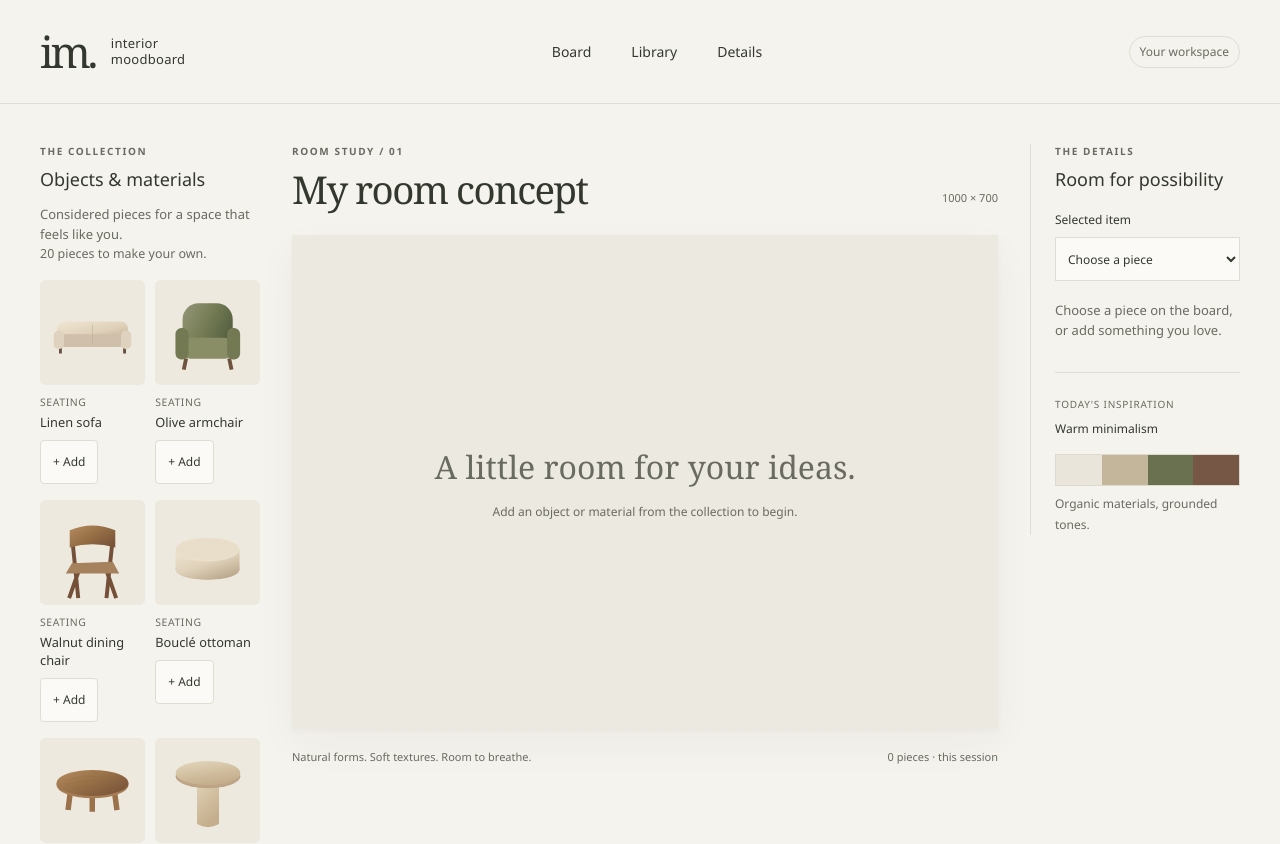
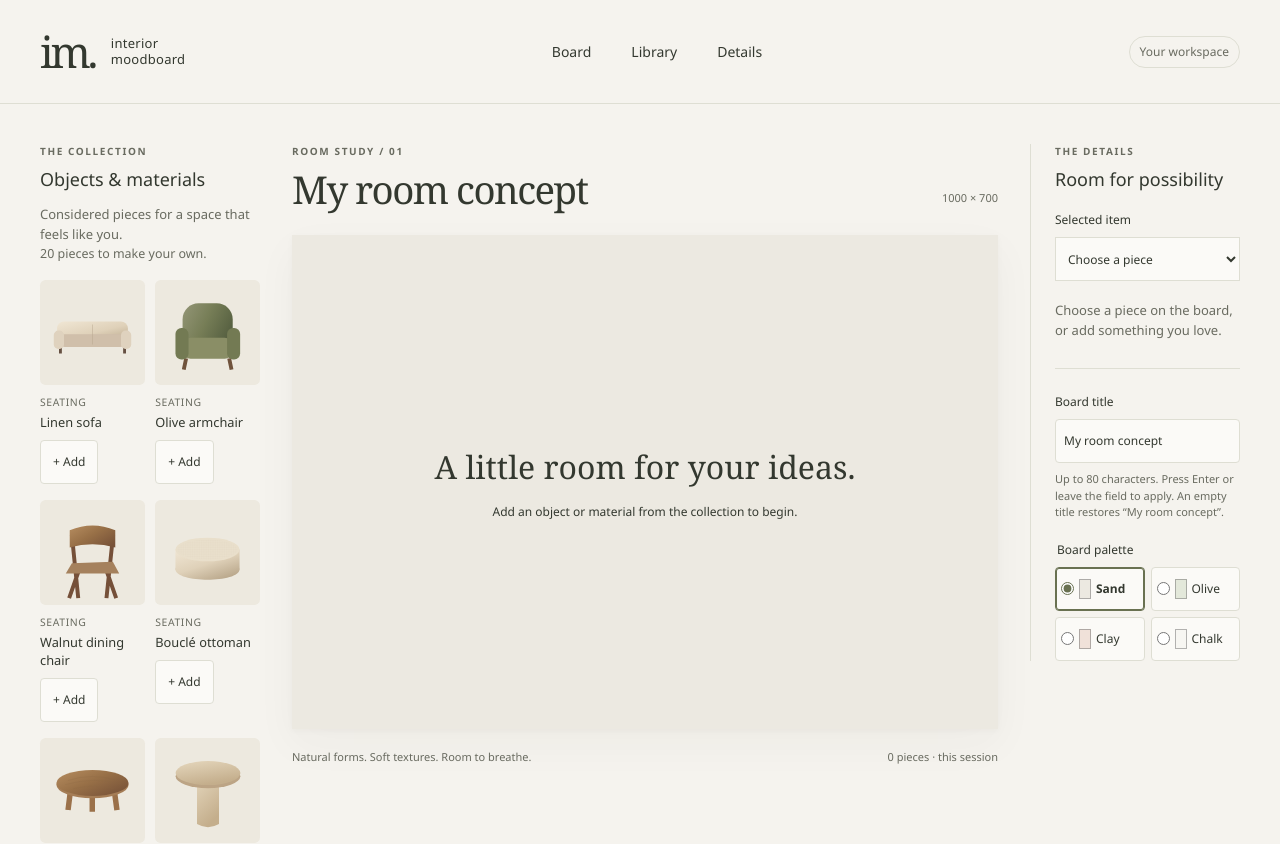
Before and after one commit to StastkaJan/interior-moodboard, a React (Vite) app in the folder app/: page / in a window 1280 px wide. Shown: the top 844 px of the page. Built offline with nearby package versions, Linux system fonts and the light colour scheme.

Commit message:
feat: add board title and palette settings

```diff
--- a/app/src/App.module.css
+++ b/app/src/App.module.css
@@ -90,11 +90,6 @@
   color: var(--color-muted);
   font-size: 13px;
 }
-.footnote {
-  font-size: 11px;
-  color: var(--color-muted);
-  line-height: 1.7;
-}
 .boardHeader {
   display: flex;
   align-items: end;
@@ -127,41 +122,6 @@
 .inspector {
   border-left: 1px solid var(--color-line);
   padding-left: 24px;
-}
-.palettePreview {
-  border-top: 1px solid var(--color-line);
-  margin-top: 32px;
-  padding-top: 24px;
-}
-.palettePreview h3 {
-  font-size: 10px;
-  font-weight: 500;
-  text-transform: uppercase;
-  letter-spacing: 0.08em;
-  color: var(--color-muted);
-}
-.palettePreview > p {
-  margin-top: 8px;
-  font-size: 12px;
-}
-.paletteStrip {
-  display: flex;
-  height: 32px;
-  margin-top: 16px;
-  border: 1px solid #ded9ce;
-}
-.paletteStrip span {
-  flex: 1;
-  background: #eae5da;
-}
-.paletteStrip span:nth-child(2) {
-  background: #c3b69b;
-}
-.paletteStrip span:nth-child(3) {
-  background: var(--color-olive);
-}
-.paletteStrip span:nth-child(4) {
-  background: var(--color-walnut);
 }
 .footer {
   padding: 20px 40px 30px;
--- a/app/src/App.tsx
+++ b/app/src/App.tsx
@@ -2,6 +2,7 @@ import { useReducer, useRef, useState } from 'react'
 import { assets } from './data/assets'
 import type { Asset } from './data/types'
 import { BoardCanvas } from './features/board/BoardCanvas'
+import { BoardSettings } from './features/board/BoardSettings'
 import { ItemInspector } from './features/board/ItemInspector'
 import { boardReducer, createInitialBoard } from './features/board/boardReducer'
 import styles from './App.module.css'
@@ -148,23 +149,7 @@ function App() {
               Choose a piece on the board, or add something you love.
             </p>
           )}
-          <div className={styles.palettePreview}>
-            <h3>Today's inspiration</h3>
-            <p>Warm minimalism</p>
-            <div
-              className={styles.paletteStrip}
-              role="img"
-              aria-label="Chalk, oatmeal, olive, and walnut colors"
-            >
-              <span />
-              <span />
-              <span />
-              <span />
-            </div>
-            <p className={styles.footnote}>
-              Organic materials, grounded tones.
-            </p>
-          </div>
+          <BoardSettings board={board} dispatch={dispatch} />
         </aside>
       </main>
       <footer className={styles.footer}>A space to gather your ideas.</footer>
--- /dev/null
+++ b/app/src/data/palettes.ts
@@ -0,0 +1,6 @@
+export const palettes = [
+  { id: 'sand', label: 'Sand', background: '#ece9e1' },
+  { id: 'olive', label: 'Olive', background: '#e3e8da' },
+  { id: 'clay', label: 'Clay', background: '#f0e1d9' },
+  { id: 'chalk', label: 'Chalk', background: '#f7f6f2' },
+] as const
--- a/app/src/features/board/BoardCanvas.module.css
+++ b/app/src/features/board/BoardCanvas.module.css
@@ -19,7 +19,7 @@
   justify-content: center;
   padding: 24px;
   text-align: center;
-  color: var(--color-muted);
+  color: var(--color-ink);
 }
 
 .empty p {
--- a/app/src/features/board/BoardCanvas.tsx
+++ b/app/src/features/board/BoardCanvas.tsx
@@ -1,4 +1,5 @@
 import { assets } from '../../data/assets'
+import { palettes } from '../../data/palettes'
 import { BoardItem } from './BoardItem'
 import type { Board } from './types'
 import styles from './BoardCanvas.module.css'
@@ -11,7 +12,16 @@ type BoardCanvasProps = {
 
 export function BoardCanvas({ board, selectedId, onSelect }: BoardCanvasProps) {
   return (
-    <div className={styles.canvas} role="group" aria-label="Moodboard items">
+    <div
+      className={styles.canvas}
+      style={{
+        backgroundColor: palettes.find(
+          (palette) => palette.id === board.paletteId,
+        )?.background,
+      }}
+      role="group"
+      aria-label="Moodboard items"
+    >
       {board.items.length === 0 && (
         <div className={styles.empty}>
           <p>A little room for your ideas.</p>
--- /dev/null
+++ b/app/src/features/board/BoardSettings.module.css
@@ -0,0 +1,71 @@
+.settings {
+  margin-top: 28px;
+  padding-top: 24px;
+  border-top: 1px solid var(--color-line);
+  font-size: 12px;
+}
+
+.title {
+  display: block;
+  margin-bottom: 8px;
+}
+
+.settings > input {
+  width: 100%;
+  min-height: 44px;
+  padding: 8px;
+  border: 1px solid var(--color-line);
+  border-radius: 4px;
+  color: var(--color-ink);
+  background: var(--color-paper);
+  font: inherit;
+}
+
+.hint {
+  margin-top: 8px;
+  color: var(--color-muted);
+  font-size: 11px;
+}
+
+.palettes {
+  display: grid;
+  grid-template-columns: repeat(2, minmax(0, 1fr));
+  gap: 6px;
+  margin: 20px 0 0;
+  padding: 0;
+  border: 0;
+}
+
+.palettes legend {
+  margin-bottom: 8px;
+}
+
+.palette {
+  display: flex;
+  align-items: center;
+  gap: 5px;
+  min-height: 44px;
+  padding: 5px;
+  border: 1px solid var(--color-line);
+  border-radius: 4px;
+  background: var(--color-paper);
+  cursor: pointer;
+}
+
+.palette:has(input:checked) {
+  border-color: var(--color-olive);
+  box-shadow: inset 0 0 0 1px var(--color-olive);
+  font-weight: 600;
+}
+
+.palette input {
+  margin: 0;
+  accent-color: var(--color-olive);
+}
+
+.swatch {
+  width: 12px;
+  height: 20px;
+  border: 1px solid #7778;
+  flex-shrink: 0;
+}
--- /dev/null
+++ b/app/src/features/board/BoardSettings.tsx
@@ -0,0 +1,67 @@
+import { useState } from 'react'
+import { palettes } from '../../data/palettes'
+import { MAX_BOARD_TITLE_LENGTH, type BoardAction } from './boardReducer'
+import type { Board } from './types'
+import styles from './BoardSettings.module.css'
+
+type BoardSettingsProps = {
+  board: Board
+  dispatch: (action: BoardAction) => void
+}
+
+export function BoardSettings({ board, dispatch }: BoardSettingsProps) {
+  const [draftTitle, setDraftTitle] = useState<string | null>(null)
+
+  function commitTitle() {
+    if (draftTitle !== null) dispatch({ type: 'rename', title: draftTitle })
+    setDraftTitle(null)
+  }
+
+  return (
+    <section className={styles.settings} aria-label="Board settings">
+      <label className={styles.title} htmlFor="board-title">
+        Board title
+      </label>
+      <input
+        id="board-title"
+        value={draftTitle ?? board.title}
+        maxLength={MAX_BOARD_TITLE_LENGTH}
+        aria-describedby="title-help"
+        onChange={(event) => setDraftTitle(event.target.value)}
+        onBlur={commitTitle}
+        onKeyDown={(event) => {
+          if (event.key === 'Enter' && !event.nativeEvent.isComposing) {
+            event.preventDefault()
+            commitTitle()
+          }
+        }}
+      />
+      <p id="title-help" className={styles.hint}>
+        Up to 80 characters. Press Enter or leave the field to apply. An empty
+        title restores “My room concept”.
+      </p>
+      <fieldset className={styles.palettes}>
+        <legend>Board palette</legend>
+        {palettes.map((palette) => (
+          <label key={palette.id} className={styles.palette}>
+            <input
+              type="radio"
+              name="board-palette"
+              value={palette.id}
+              checked={board.paletteId === palette.id}
+              onChange={() =>
+                dispatch({ type: 'palette', paletteId: palette.id })
+              }
+            />
+            <span
+              className={styles.swatch}
+              style={{ backgroundColor: palette.background }}
+              aria-hidden="true"
+            />
+            {palette.label}
+          </label>
+        ))}
+      </fieldset>
+    </section>
+  )
+}
--- a/app/src/features/board/boardReducer.ts
+++ b/app/src/features/board/boardReducer.ts
@@ -1,4 +1,5 @@
 import type { Asset } from '../../data/types'
+import { palettes } from '../../data/palettes'
 import {
   BOARD_HEIGHT,
   BOARD_WIDTH,
@@ -8,15 +9,20 @@ import {
 import type { Board, BoardItem } from './types'
 
 export type BoardAction =
+  | { type: 'rename'; title: string }
+  | { type: 'palette'; paletteId: string }
   | { type: 'add'; id: string; asset: Asset }
   | { type: 'move'; id: string; x: number; y: number }
   | { type: 'resize'; id: string; width: number }
   | { type: 'remove'; id: string }
 
+export const DEFAULT_BOARD_TITLE = 'My room concept'
+export const MAX_BOARD_TITLE_LENGTH = 80
+
 export function createInitialBoard(): Board {
   return {
     version: 1,
-    title: 'My room concept',
+    title: DEFAULT_BOARD_TITLE,
     width: BOARD_WIDTH,
     height: BOARD_HEIGHT,
     paletteId: 'sand',
@@ -25,6 +31,18 @@ export function createInitialBoard(): Board {
 }
 
 export function boardReducer(board: Board, action: BoardAction): Board {
+  if (action.type === 'rename') {
+    const title =
+      action.title.trim().slice(0, MAX_BOARD_TITLE_LENGTH).trim() ||
+      DEFAULT_BOARD_TITLE
+    return title === board.title ? board : { ...board, title }
+  }
+  if (action.type === 'palette') {
+    return action.paletteId === board.paletteId ||
+      !palettes.some((palette) => palette.id === action.paletteId)
+      ? board
+      : { ...board, paletteId: action.paletteId }
+  }
   if (action.type === 'add') {
     if (
       !action.id.trim() ||
```
Also changed, not shown: 1 other file (tests, documents, lock files or other folders).
